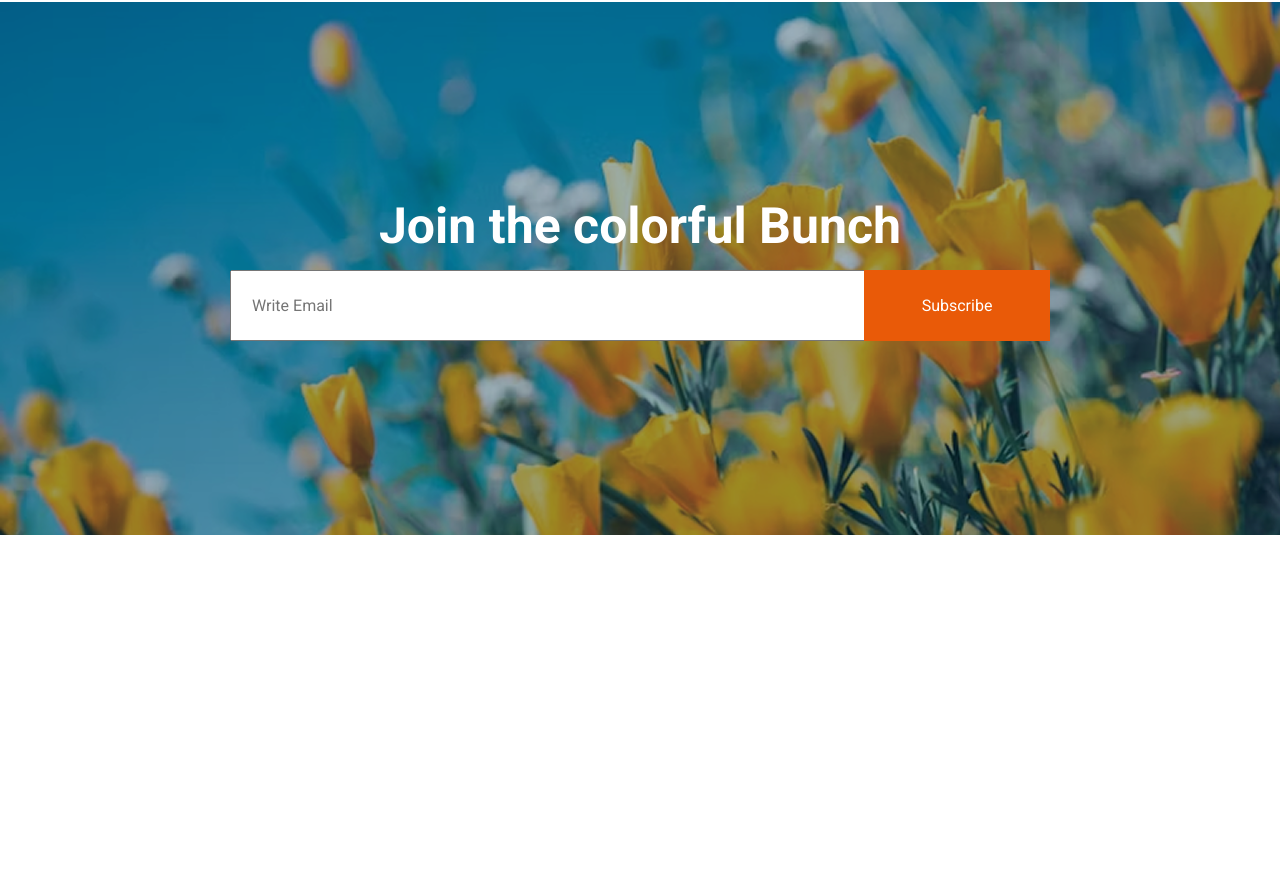
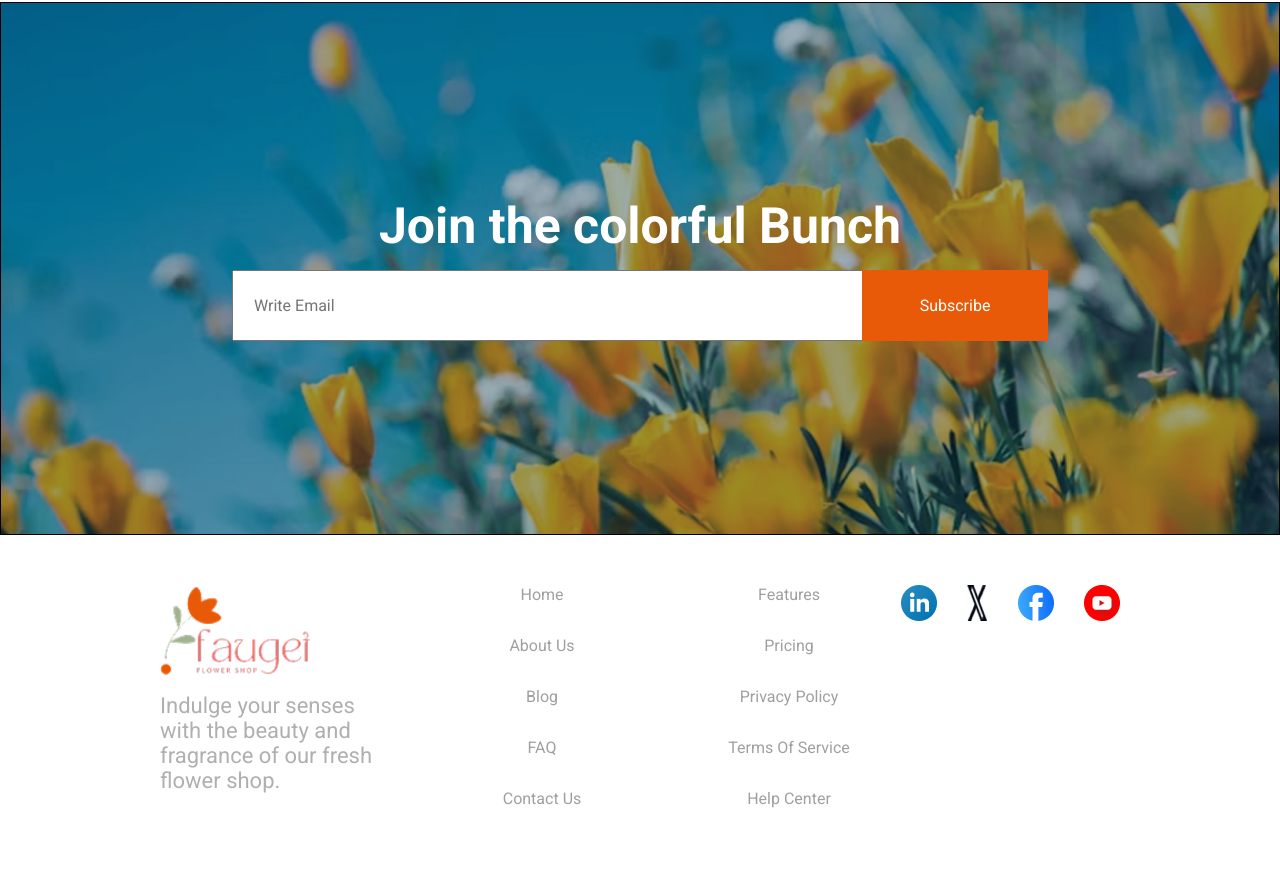
Before and after one commit to polokrf/B12A02-landing-, a plain HTML site: page index.html in a window 1280 px wide. Shown: the part 3599-4489 px from the top of the page. Before the commit the page ends 4134 px from the top, so only its background shows below. Drawn offline with Linux system fonts and the light colour scheme.

Commit message:
add footer section and style

```diff
--- a/css/responsiv.css
+++ b/css/responsiv.css
@@ -43,6 +43,7 @@
   .Plants{
    width: 100%;
    padding: 10px;
+   margin-bottom: 80px;
 
   }
   .plants-card-area{
@@ -55,6 +56,7 @@
     grid-template-columns: repeat(1,1fr);
     width: 95%;
     padding: 10px;
+    margin-bottom: 80px;
 
   }
 
@@ -78,9 +80,16 @@
 
 
   /* *latest-card */
+
+  .latest-title{
+    margin-bottom: 60px;
+  }
+
   .latest-card{
     width: 100%;
+    display: grid;
     grid-template-columns: repeat(1,1fr);
+    margin-bottom: 60px;
   }
   .image1,
   .image2,
@@ -91,6 +100,7 @@
     margin-bottom: 20px;
 
   }
+
   .image3 h2{
     font-size: 20px;
     font-weight: bold;
@@ -101,6 +111,7 @@
   }
   /* *concat */
   .concat{
+
     text-align: center;
   }
   .concat-fil{
@@ -112,6 +123,31 @@
   #btn{
     padding: 15px 30px;
   }
+/* main-footer */
+  .main-footer{
+    flex-direction: column;
+  }
+  .footer-card,.footer-card1 ,.footer-icon{
+  width:90%;
+  margin: 0 auto;
 
 
+  }
+
+  .footer-icon img{
+    width: 36px;
+  }
+
+  .footer-card ul li{
+    margin-left: 0px;
+  }
+
+  .footer-card{
+  text-align: left;
+  }
+  .footer-area{
+  background-color: #FFFFFF;
+  padding: 50px 0px;
+
 }
+}
--- a/css/style.css
+++ b/css/style.css
@@ -242,11 +242,11 @@ img{
 }
 .latest-card{
 
-  max-width: 1140px;
+ max-width: 1140px;
   margin: 0 auto;
   margin-bottom: 100px;
-  display: grid;
-  grid-template-columns: repeat(2,1fr);
+  display:flex;
+
 
 
 
@@ -289,7 +289,7 @@ img{
   background-image: url(../assets/deal-bloom.png);
  background-repeat: no-repeat;
  background-size: cover;
-  width: 367px;
+ width: 367px;
   height: 201px;
   margin-bottom: 25px;
   margin-right: 28px;
@@ -317,13 +317,14 @@ img{
   z-index: 99;
 
 
+
 }
 
 .image3{
   background-image: url(../assets/deal-zabo.png);
   background-repeat: no-repeat;
   background-size: cover;
-  width: 730px;
+  width:min(753px, 100%);
   height: 427px;
   border-radius: 14px;
   display: flex;
@@ -347,6 +348,7 @@ img{
   flex-direction: column;
   justify-content: center;
   align-items: center;
+  border: 1px solid;
 
 
 }
@@ -360,11 +362,15 @@ img{
 
 .concat-fil{
   display: flex;
+   width: 100%;
+
+   justify-content: center;
 }
 .concat-fil input{
   padding: 8px 20px;
   text-transform: capitalize;
-  width: 644px;
+
+  width: 640px;
   font-size: 16px;
 }
 .concat-fil input:focus{
@@ -382,3 +388,62 @@ img{
   font-size: 16px;
   margin-left: -10px;
 }
+
+/* *footer-area */
+
+.footer-area{
+  background-color: #FFFFFF;
+  padding: 50px 160px;
+
+}
+
+.main-footer{
+  max-width: 1120px;
+  margin: 0 auto;
+   display: flex;
+  justify-content: space-between;
+  align-items: center;
+
+}
+
+
+.footer-card,.footer-card1{
+  width: calc(100% / 4);
+
+  align-self: flex-start;
+}
+.footer-card{
+  text-align: center;
+}
+.footer-card1 .logo{
+  width: 150px;
+
+  margin-bottom: 16px;
+  margin-right: 20px;
+}
+.footer-card1 p{
+  font-size: 22px;
+  color: #00000050;
+  margin-bottom: 32px;
+  margin-right: 20px;
+}
+
+.footer-card ul li{
+
+  list-style: none;
+  margin-bottom: 32px;
+  color: #00000050;
+  margin-left: 40px;
+  margin-right: 10px;
+
+}
+.footer-card ul li a{
+  text-decoration: none;
+  color: #00000060;
+  text-transform: capitalize;
+}
+.footer-icon{
+  display: flex;
+  align-self: flex-start;
+  gap: 30px;
+}
--- a/index.html
+++ b/index.html
@@ -236,5 +236,42 @@
 
   </main>
 
+  <!-- footer area -->
+
+  <footer class="footer-area">
+    <div class="main-footer">
+      <div class="footer-card1">
+        <img class="logo" src="assets/logo.png" alt="">
+        <p>Indulge your senses with the beauty and fragrance of our fresh flower shop.</p>
+      </div>
+      <div class="footer-card">
+        <ul>
+          <li><a href="">Home</a></li>
+          <li><a href="">About Us</a></li>
+          <li><a href="">Blog</a></li>
+          <li><a href="">FAQ</a></li>
+          <li><a href="">Contact Us</a></li>
+        </ul>
+      </div>
+      <div class="footer-card">
+        <ul>
+          <li><a href="">Features</a></li>
+          <li><a href="">Pricing</a></li>
+          <li><a href="">Privacy Policy</a></li>
+          <li><a href="">Terms of Service</a></li>
+          <li><a href="">Help Center</a></li>
+        </ul>
+      </div>
+      <div class="footer-icon">
+        <img src="assets/icon-linkedin.png" alt="">
+        <img src="assets/icon-twitter.png" alt="">
+        <img src="assets/icon-facebook.png" alt="">
+        <img src="assets/icon-youtube.png" alt="">
+      </div>
+    </div>
+
+
+  </footer>
+
 </body>
 </html>
```
